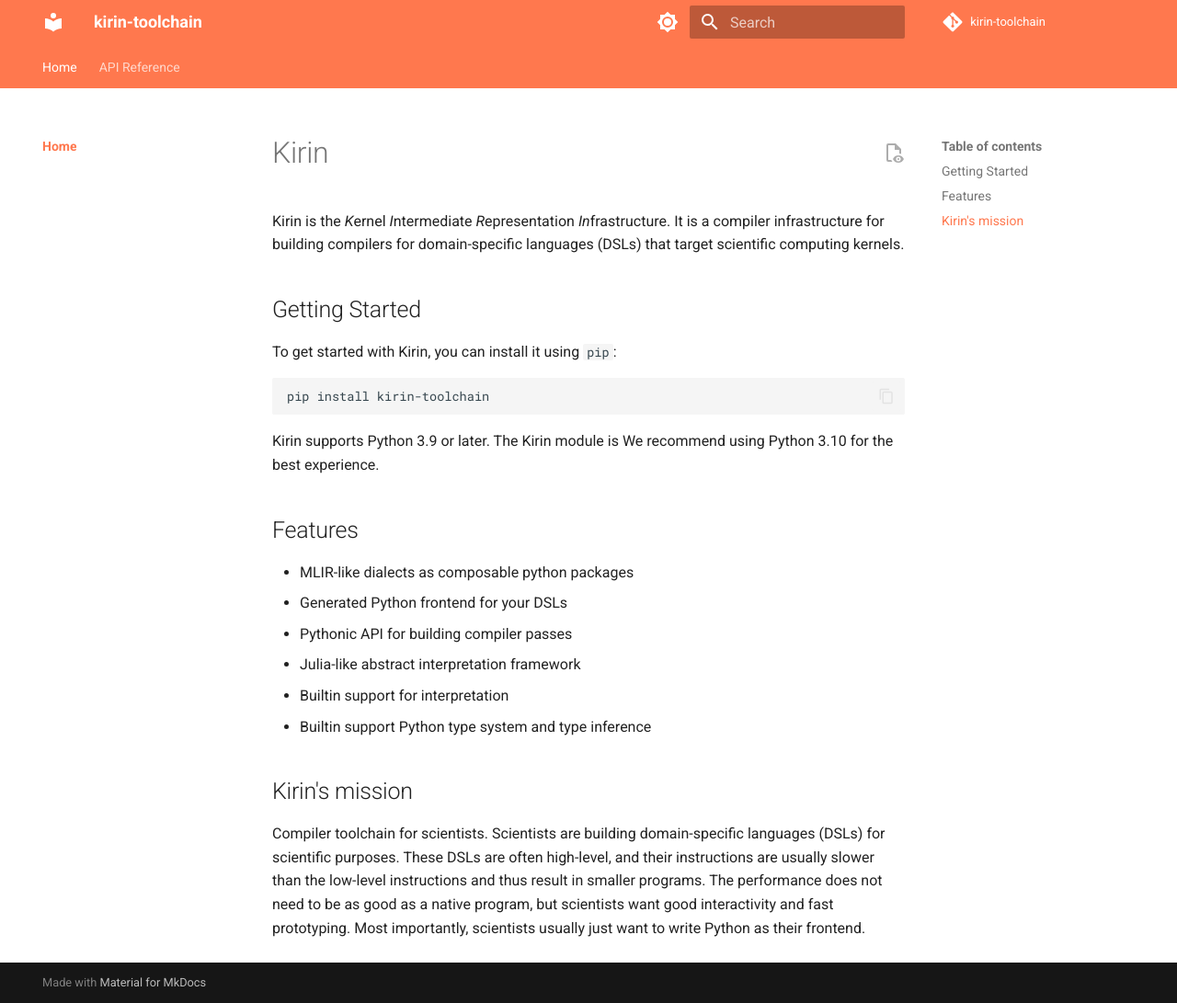
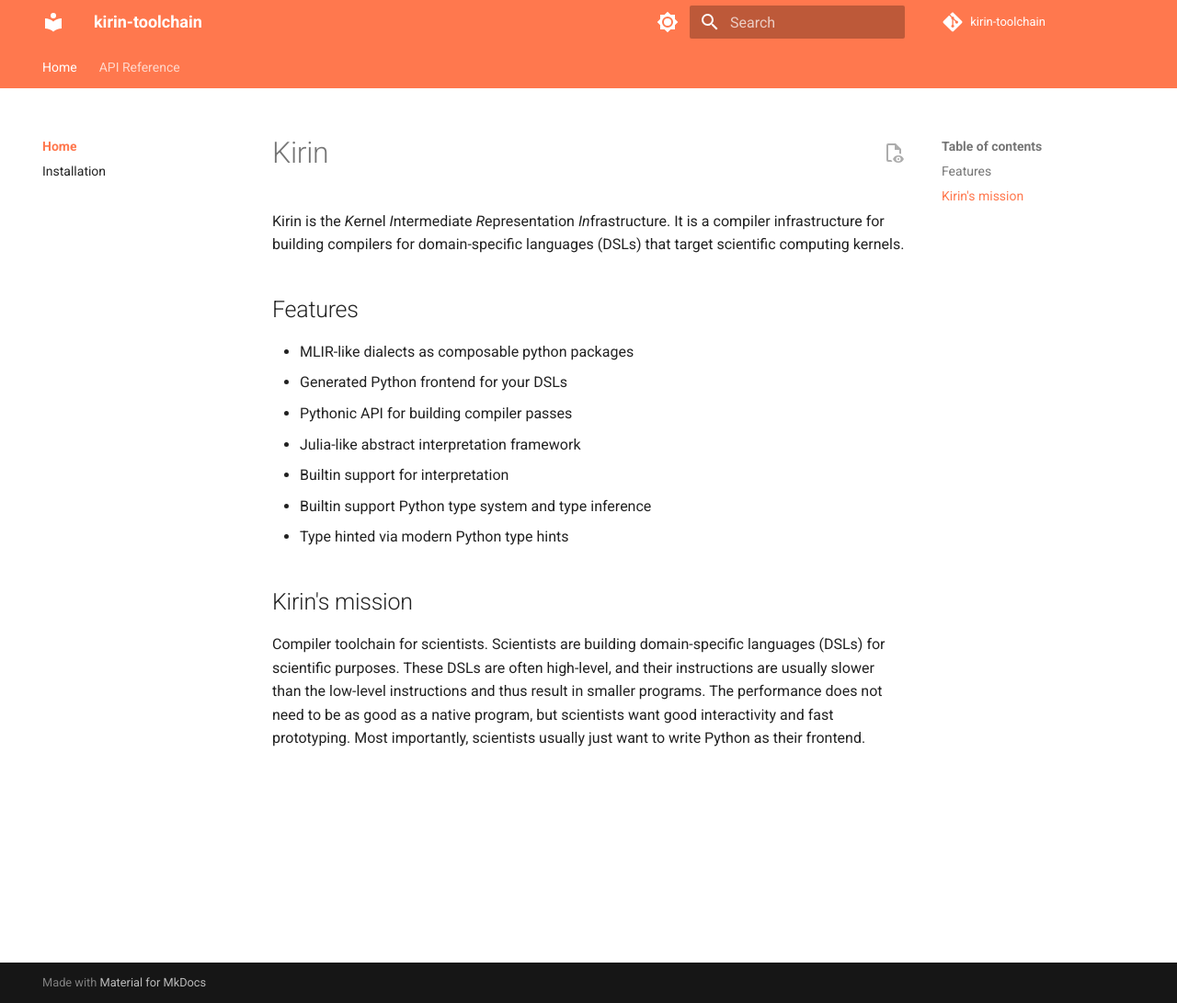
Before and after one commit to hmyuuu/kirin, an MkDocs documentation site: the page built from docs/index.md, in a window 1280 px wide and 1091 px high. Shown: the whole window at 92% size. Built offline with MkDocs 1.6.1 and Material for MkDocs 9.7.7, drawn with Linux system fonts in a browser that asks for light colours; comment, search, counter and statistics services are not loaded.

Commit message:
setup installation page (#86)

````diff
--- a/docs/index.md
+++ b/docs/index.md
@@ -3,16 +3,6 @@
 Kirin is the *K*ernel *I*ntermediate *R*epresentation *In*frastructure. It is a compiler
 infrastructure for building compilers for domain-specific languages (DSLs) that target
 scientific computing kernels.
-
-## Getting Started
-
-To get started with Kirin, you can install it using `pip`:
-
-```bash
-pip install kirin-toolchain
-```
-
-Kirin supports Python 3.9 or later. The Kirin module is We recommend using Python 3.10 for the best experience.
 
 ## Features
 
@@ -22,6 +12,7 @@
 - Julia-like abstract interpretation framework
 - Builtin support for interpretation
 - Builtin support Python type system and type inference
+- Type hinted via modern Python type hints
 
 ## Kirin's mission
 
--- a/mkdocs.yml
+++ b/mkdocs.yml
@@ -7,6 +7,7 @@
 nav:
   - Home:
       - index.md
+      - Installation: install.md
   - API Reference:
     - IR:
       - reference/kirin/ir/index.md
@@ -106,3 +107,6 @@
   - def_list
   - footnotes
   - md_in_html
+  - pymdownx.superfences
+  - pymdownx.tabbed:
+      alternate_style: true
````
Also changed, not shown: docs/install.md (added, +77 -0 lines).
